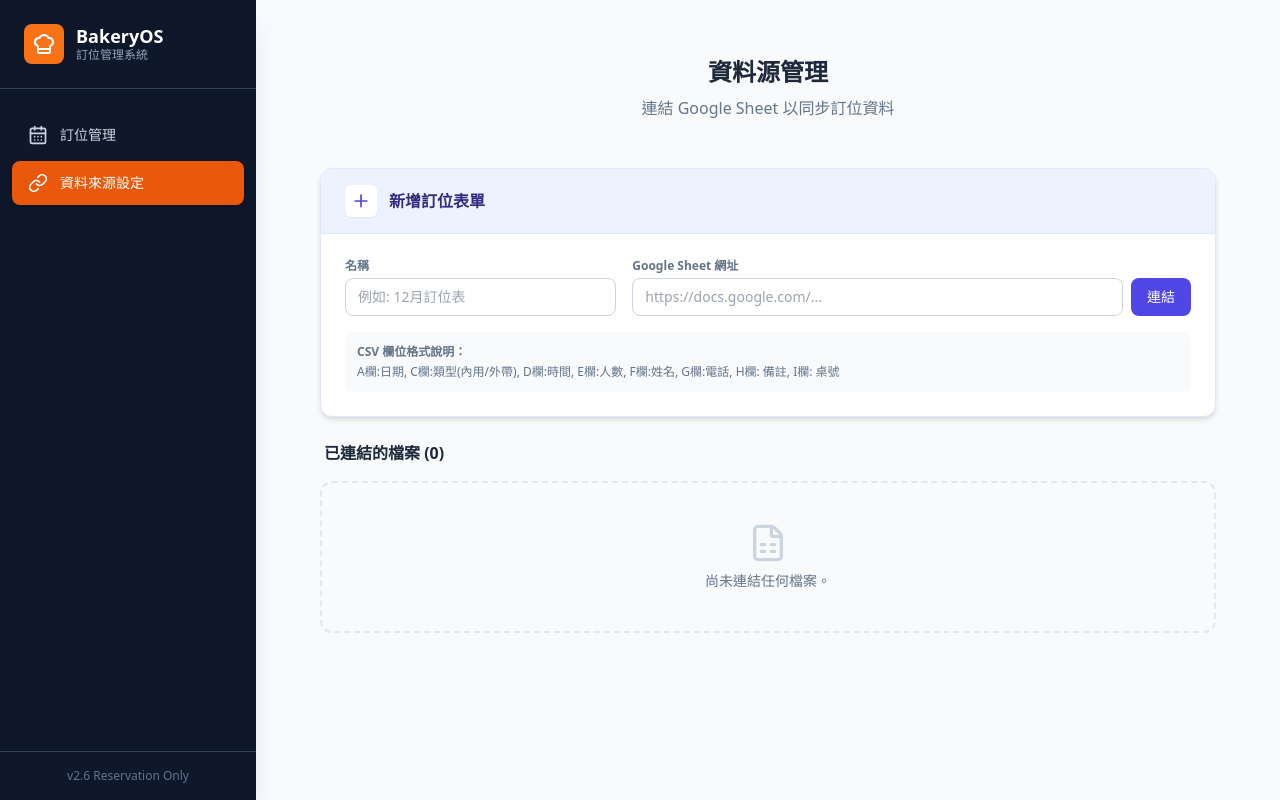
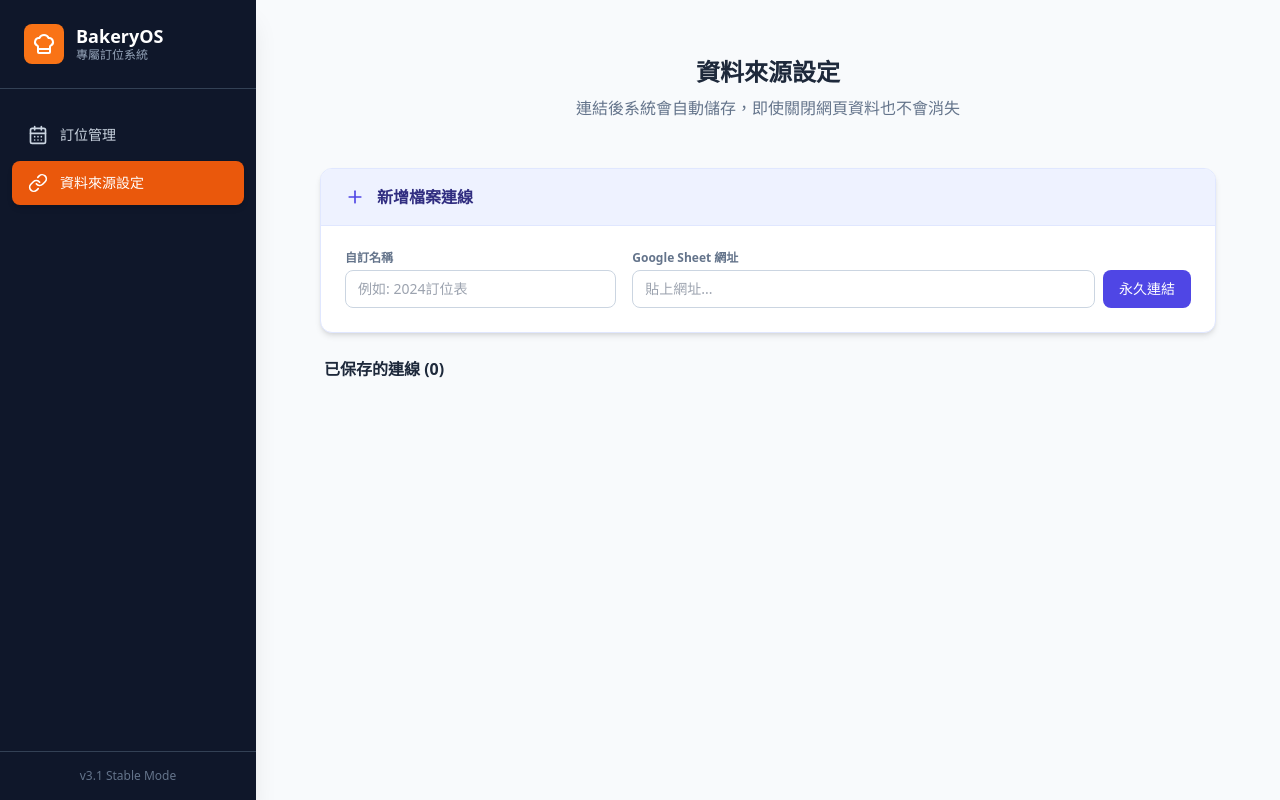
Before and after one commit to davidshen-homeboat/-, a React (Vite) app: page / in a window 1280 px wide. Both pictures are taken after a click on the button "資料來源設定". Built offline with nearby package versions, Linux system fonts and the light colour scheme.

Commit message:
feat(ui): Update sidebar and data loading
Refactors the sidebar component and introduces local storage for saving reservations and data sources. The UI now loads previously saved data on startup, improving persistence.

```diff
--- a/App.tsx
+++ b/App.tsx
@@ -1,25 +1,44 @@
-import React, { useState } from 'react';
-import { AlertCircle, CheckCircle2, FileSpreadsheet, Search, Link as LinkIcon, Plus, Trash2, Phone, Calendar as CalendarIcon, Menu, ChefHat, Users, Inbox } from 'lucide-react';
+import React, { useState, useEffect } from 'react';
+import { AlertCircle, CheckCircle2, FileSpreadsheet, Search, Link as LinkIcon, Plus, Trash2, Phone, Calendar as CalendarIcon, Menu, ChefHat, Users, Inbox, RefreshCw, Loader2 } from 'lucide-react';
 import Sidebar from './components/Sidebar';
 import AnalysisCard from './components/AnalysisCard';
-import { MOCK_RESERVATIONS } from './constants';
 import { AppView, Reservation, DataSource } from './types';
 import { mapReservationsCSV, fetchCsvFromUrl } from './services/dataProcessor';
+
+const STORAGE_KEY_RESERVATIONS = 'bakery_reservations';
+const STORAGE_KEY_SOURCES = 'bakery_sources';
 
 function App() {
   const [currentView, setCurrentView] = useState<AppView>(AppView.RESERVATIONS);
   const [isMobileMenuOpen, setIsMobileMenuOpen] = useState(false);
 
-  // Data State
-  const [reservations, setReservations] = useState<Reservation[]>(MOCK_RESERVATIONS);
+  // Data State with LocalStorage loading
+  const [reservations, setReservations] = useState<Reservation[]>(() => {
+    const saved = localStorage.getItem(STORAGE_KEY_RESERVATIONS);
+    return saved ? JSON.parse(saved) : [];
+  });
 
-  // Integration State
-  const [dataSources, setDataSources] = useState<DataSource[]>([]);
+  const [dataSources, setDataSources] = useState<DataSource[]>(() => {
+    const saved = localStorage.getItem(STORAGE_KEY_SOURCES);
+    return saved ? JSON.parse(saved) : [];
+  });
+
+  // UI State
   const [newUrl, setNewUrl] = useState('');
   const [newName, setNewName] = useState('');
   const [loadingSource, setLoadingSource] = useState(false);
+  const [syncingAll, setSyncingAll] = useState(false);
   const [errorMsg, setErrorMsg] = useState('');
   const [searchTerm, setSearchTerm] = useState('');
+
+  // Persist to LocalStorage
+  useEffect(() => {
+    localStorage.setItem(STORAGE_KEY_RESERVATIONS, JSON.stringify(reservations));
+  }, [reservations]);
+
+  useEffect(() => {
+    localStorage.setItem(STORAGE_KEY_SOURCES, JSON.stringify(dataSources));
+  }, [dataSources]);
 
   const handleAddSource = async () => {
     if (!newUrl) {
@@ -29,24 +48,26 @@ function App() {
     setLoadingSource(true);
     setErrorMsg('');
 
-    const sourceId = Date.now().toString();
-
     try {
       const csvText = await fetchCsvFromUrl(newUrl);
+      const parsedData = mapReservationsCSV(csvText);
 
-      const parsedData = mapReservationsCSV(csvText);
       if (parsedData.length > 0) {
-        setReservations(prev => [...prev, ...parsedData]);
+        setReservations(prev => {
+           const existingIds = new Set(prev.map(p => `${p.date}-${p.customerName}-${p.time}`));
+           const uniqueNew = parsedData.filter(p => !existingIds.has(`${p.date}-${p.customerName}-${p.time}`));
+           return [...prev, ...uniqueNew];
+        });
       } else {
         throw new Error('無法解析資料，請檢查欄位格式');
       }
 
       const newSource: DataSource = {
-        id: sourceId,
+        id: Date.now().toString(),
         name: newName || `Sheet ${dataSources.length + 1}`,
         url: newUrl,
         type: 'RESERVATIONS',
-        lastUpdated: new Date().toLocaleTimeString(),
+        lastUpdated: new Date().toLocaleString(),
         status: 'ACTIVE'
       };
 
@@ -54,24 +75,43 @@ function App() {
       setNewUrl('');
       setNewName('');
       setLoadingSource(false);
-      setCurrentView(AppView.RESERVATIONS); // 跳轉回訂位頁面
+      setCurrentView(AppView.RESERVATIONS);
     } catch (e: any) {
       console.error(e);
-      setErrorMsg(e.message || '連線失敗，請確認連結權限');
+      setErrorMsg(e.message || '連線失敗，請檢查權限');
       setLoadingSource(false);
     }
   };
 
-  const removeSource = (id: string) => {
-    setDataSources(prev => prev.filter(ds => ds.id !== id));
-    // Reset reservations if all sources removed
-    const remainingSources = dataSources.filter(ds => ds.id !== id);
-    if (remainingSources.length === 0) {
-        setReservations([]);
+  const handleSyncAll = async () => {
+    if (dataSources.length === 0) return;
+    setSyncingAll(true);
+    let allNewReservations: Reservation[] = [];
+
+    try {
+        for (const source of dataSources) {
+            const csvText = await fetchCsvFromUrl(source.url);
+            const parsed = mapReservationsCSV(csvText);
+            allNewReservations = [...allNewReservations, ...parsed];
+        }
+        setReservations(allNewReservations);
+        setDataSources(prev => prev.map(s => ({...s, lastUpdated: new Date().toLocaleString()})));
+    } catch (e) {
+        console.error("Sync failed", e);
+        alert("同步失敗，請確認網路連線與檔案權限");
+    } finally {
+        setSyncingAll(false);
     }
   };
 
-  // Helpers
+  const removeSource = (id: string) => {
+    if (confirm('確定要移除此檔案連線嗎？快取資料也將被刪除。')) {
+        const remainingSources = dataSources.filter(ds => ds.id !== id);
+        setDataSources(remainingSources);
+        if (remainingSources.length === 0) setReservations([]);
+    }
+  };
+
   const formatDateDisplay = (dateStr: string) => {
     const date = new Date(dateStr);
     const month = date.getMonth() + 1;
@@ -81,8 +121,7 @@ function App() {
   };
 
   const renderContent = () => {
-    switch (currentView) {
-      case AppView.RESERVATIONS:
+    if (currentView === AppView.RESERVATIONS) {
       const filteredRes = reservations.filter(res =>
          res.customerName.includes(searchTerm) || res.date.includes(searchTerm) || (res.phone && res.phone.includes(searchTerm))
       );
@@ -93,14 +132,14 @@ function App() {
                 <div className="w-20 h-20 bg-slate-100 rounded-full flex items-center justify-center mb-6">
                     <Inbox className="w-10 h-10 text-slate-300" />
                 </div>
-                    <h2 className="text-xl font-bold text-slate-800">尚未連結訂位資料</h2>
-                    <p className="text-slate-500 mt-2 mb-8 max-w-xs">目前沒有任何訂位紀錄。請前往「資料來源設定」連結您的 Google Sheet。</p>
+                <h2 className="text-xl font-bold text-slate-800">尚未連結任何訂位資料</h2>
+                <p className="text-slate-500 mt-2 mb-8 max-w-xs">目前資料為空。請先前往「設定」頁面連結您的 Google Sheet。</p>
                 <button
                     onClick={() => setCurrentView(AppView.INTEGRATION)}
                     className="bg-orange-600 text-white px-6 py-2.5 rounded-xl font-bold shadow-lg shadow-orange-200 hover:bg-orange-700 transition-all flex items-center gap-2"
                 >
                     <LinkIcon className="w-5 h-5" />
-                        去設定資料來源
+                    去連結 Google Sheet
                 </button>
             </div>
           );
@@ -116,10 +155,21 @@ function App() {
 
       return (
          <div className="space-y-6 animate-fade-in pb-20">
-                <div className="flex flex-col gap-2">
-                    <h1 className="text-xl md:text-2xl font-bold text-slate-800">訂位紀錄</h1>
-                    <p className="text-slate-500 text-sm">管理餐廳內用、包場與外帶預約</p>
+            <div className="flex justify-between items-end">
+                <div className="flex flex-col gap-1">
+                    <h1 className="text-xl md:text-2xl font-bold text-slate-800">訂位管理</h1>
+                    <p className="text-slate-500 text-sm">已連結 {dataSources.length} 個 Google Sheet 檔案</p>
                 </div>
+                <button
+                    onClick={handleSyncAll}
+                    disabled={syncingAll}
+                    className="p-2.5 bg-white border border-slate-200 rounded-xl text-slate-600 hover:bg-slate-50 transition-all shadow-sm flex items-center gap-2 text-sm font-medium"
+                >
+                    {syncingAll ? <Loader2 className="w-4 h-4 animate-spin" /> : <RefreshCw className="w-4 h-4 text-orange-600" />}
+                    {syncingAll ? '同步中' : '立即更新'}
+                </button>
+            </div>
+
             <AnalysisCard type="RESERVATIONS" data={filteredRes} />
 
             <div className="sticky top-0 bg-slate-50 pt-2 pb-4 z-20">
@@ -129,18 +179,13 @@ function App() {
                         type="text"
                         value={searchTerm}
                         onChange={(e) => setSearchTerm(e.target.value)}
-                            placeholder="搜尋日期、姓名或電話..."
+                        placeholder="搜尋顧客、電話或日期..."
                         className="w-full pl-10 pr-4 py-3 border border-slate-200 rounded-xl shadow-sm focus:outline-none focus:ring-2 focus:ring-orange-500 bg-white"
                     />
                  </div>
             </div>
 
             <div className="space-y-8">
-                    {sortedResDates.length === 0 && searchTerm && (
-                        <div className="text-center py-10 text-slate-500">
-                            找不到符合「{searchTerm}」的訂位資料
-                        </div>
-                    )}
                 {sortedResDates.map(date => (
                     <div key={date}>
                         <div className="flex items-center gap-2 mb-3 sticky top-20 bg-slate-50/90 backdrop-blur-sm p-2 rounded-lg z-10 w-fit">
@@ -168,7 +213,6 @@ function App() {
                                     </div>
                                     <div className="mt-4 pt-3 border-t border-slate-900/5 flex flex-col gap-2">
                                         {res.phone && <div className="flex items-center gap-2 text-sm text-slate-600"><Phone className="w-3.5 h-3.5" /> {res.phone}</div>}
-                                            {res.notes && <div className="text-sm text-slate-600 italic bg-white/30 p-2 rounded-lg">{res.notes}</div>}
                                     </div>
                                 </div>
                             ))}
@@ -178,32 +222,31 @@ function App() {
             </div>
          </div>
       );
+    }
 
-      case AppView.INTEGRATION:
+    // Integration View
     return (
       <div className="space-y-6 max-w-4xl mx-auto animate-fade-in pb-20">
          <div className="text-center py-6">
-                <h1 className="text-xl md:text-2xl font-bold text-slate-800">資料源管理</h1>
-                <p className="text-sm md:text-base text-slate-500 mt-2">連結 Google Sheet 以同步訂位資料</p>
+            <h1 className="text-xl md:text-2xl font-bold text-slate-800">資料來源設定</h1>
+            <p className="text-sm md:text-base text-slate-500 mt-2">連結後系統會自動儲存，即使關閉網頁資料也不會消失</p>
          </div>
 
          <div className="bg-white rounded-xl shadow-md border border-indigo-100 overflow-hidden">
             <div className="bg-indigo-50 px-4 md:px-6 py-4 border-b border-indigo-100 flex items-center gap-3">
-                    <div className="bg-white p-1.5 rounded-md shadow-sm">
                 <Plus className="w-5 h-5 text-indigo-600" />
-                    </div>
-                    <h3 className="font-bold text-indigo-900">新增訂位表單</h3>
+                <h3 className="font-bold text-indigo-900">新增檔案連線</h3>
             </div>
             <div className="p-4 md:p-6">
                 <div className="grid grid-cols-1 md:grid-cols-12 gap-4">
                     <div className="md:col-span-12 lg:col-span-4">
-                            <label className="block text-xs font-bold text-slate-500 mb-1">名稱</label>
+                        <label className="block text-xs font-bold text-slate-500 mb-1">自訂名稱</label>
                         <input
                             type="text"
                             value={newName}
                             onChange={(e) => setNewName(e.target.value)}
-                                placeholder="例如: 12月訂位表"
-                                className="w-full px-3 py-2 border border-slate-300 rounded-lg text-sm focus:outline-none focus:ring-2 focus:ring-indigo-500"
+                            placeholder="例如: 2024訂位表"
+                            className="w-full px-3 py-2 border border-slate-300 rounded-lg text-sm focus:ring-2 focus:ring-indigo-500"
                         />
                     </div>
                     <div className="md:col-span-12 lg:col-span-8">
@@ -213,82 +256,51 @@ function App() {
                                 type="text"
                                 value={newUrl}
                                 onChange={(e) => setNewUrl(e.target.value)}
-                                    placeholder="https://docs.google.com/..."
-                                    className="flex-1 px-3 py-2 border border-slate-300 rounded-lg text-sm focus:outline-none focus:ring-2 focus:ring-indigo-500"
+                                placeholder="貼上網址..."
+                                className="flex-1 px-3 py-2 border border-slate-300 rounded-lg text-sm focus:ring-2 focus:ring-indigo-500"
                             />
                             <button
                                 onClick={handleAddSource}
                                 disabled={loadingSource}
                                 className="bg-indigo-600 text-white px-4 py-2 rounded-lg text-sm font-medium hover:bg-indigo-700 transition disabled:opacity-50 whitespace-nowrap"
                             >
-                                    {loadingSource ? '連線中...' : '連結'}
+                                {loadingSource ? '連線中' : '永久連結'}
                             </button>
                         </div>
                     </div>
                 </div>
-                    {errorMsg && (
-                        <div className="mt-3 text-xs text-red-600 flex items-center gap-1">
-                            <AlertCircle className="w-3 h-3" /> {errorMsg}
-                        </div>
-                    )}
-                    <div className="mt-4 p-3 bg-slate-50 rounded-lg text-xs text-slate-500">
-                        <p className="font-bold mb-1">CSV 欄位格式說明：</p>
-                        <p>A欄:日期, C欄:類型(內用/外帶), D欄:時間, E欄:人數, F欄:姓名, G欄:電話, H欄: 備註, I欄: 桌號</p>
-                    </div>
+                {errorMsg && <div className="mt-3 text-xs text-red-600">{errorMsg}</div>}
             </div>
          </div>
 
          <div className="space-y-4">
-                <h3 className="font-bold text-slate-800 ml-1">已連結的檔案 ({dataSources.length})</h3>
-                {dataSources.length === 0 ? (
-                    <div className="text-center py-10 border-2 border-dashed border-slate-200 rounded-xl bg-slate-50/50">
-                        <FileSpreadsheet className="w-10 h-10 text-slate-300 mx-auto mb-2" />
-                        <p className="text-slate-500 text-sm">尚未連結任何檔案。</p>
-                    </div>
-                ) : (
-                    <div className="grid grid-cols-1 gap-3">
+            <h3 className="font-bold text-slate-800 ml-1">已保存的連線 ({dataSources.length})</h3>
             {dataSources.map((source) => (
-                            <div key={source.id} className="bg-white p-4 rounded-xl border border-slate-200 flex flex-col sm:flex-row justify-between items-start sm:items-center shadow-sm gap-4">
+                <div key={source.id} className="bg-white p-4 rounded-xl border border-slate-200 flex justify-between items-center shadow-sm">
                     <div className="flex items-center gap-4">
                         <div className="p-2 rounded-lg bg-orange-100 text-orange-600">
                             <CalendarIcon className="w-5 h-5" />
                         </div>
                         <div>
-                                        <h4 className="font-bold text-slate-800 text-sm md:text-base">{source.name}</h4>
-                                        <div className="flex flex-wrap items-center gap-2 md:gap-3 text-xs text-slate-500 mt-0.5">
-                                            <span className="px-2 py-0.5 bg-slate-100 rounded border border-slate-200 whitespace-nowrap">訂位資料</span>
-                                            <span className="whitespace-nowrap">更新: {source.lastUpdated}</span>
+                            <h4 className="font-bold text-slate-800 text-sm">{source.name}</h4>
+                            <p className="text-xs text-slate-400 mt-0.5">上次同步: {source.lastUpdated}</p>
                         </div>
                     </div>
-                                </div>
-                                <div className="flex items-center gap-3 w-full sm:w-auto justify-end">
-                                    <span className="flex items-center gap-1.5 text-xs text-green-600 bg-green-50 px-2 py-1 rounded-full border border-green-100 whitespace-nowrap">
-                                        <CheckCircle2 className="w-3 h-3" /> 連線正常
-                                    </span>
-                                    <button
-                                        onClick={() => removeSource(source.id)}
-                                        className="p-2 text-slate-400 hover:text-red-600 hover:bg-red-50 rounded-lg transition"
-                                        title="移除此連結"
-                                    >
+                    <div className="flex items-center gap-4">
+                        <span className="text-xs text-green-600 font-bold px-2 py-1 bg-green-50 rounded-full border border-green-100">已連線</span>
+                        <button onClick={() => removeSource(source.id)} className="text-slate-400 hover:text-red-600 transition">
                             <Trash2 className="w-4 h-4" />
                         </button>
                     </div>
                 </div>
             ))}
          </div>
-                )}
-             </div>
       </div>
     );
-
-      default:
-        return <div className="p-10">Error</div>;
-    }
   };
 
   return (
     <div className="min-h-screen bg-slate-50 font-sans text-slate-900 flex flex-col md:flex-row">
-      {/* Mobile Header */}
       <div className="md:hidden bg-white border-b border-slate-200 p-4 flex items-center justify-between sticky top-0 z-30 shadow-sm safe-area-top">
          <div className="flex items-center gap-2 font-bold text-slate-800">
             <div className="w-8 h-8 bg-orange-500 rounded flex items-center justify-center">
@@ -296,10 +308,7 @@ function App() {
             </div>
             <span>BakeryOS</span>
          </div>
-         <button
-            onClick={() => setIsMobileMenuOpen(true)}
-            className="p-2 text-slate-600 hover:bg-slate-100 rounded-lg active:scale-95 transition"
-         >
+         <button onClick={() => setIsMobileMenuOpen(true)} className="p-2 text-slate-600">
             <Menu className="w-6 h-6" />
          </button>
       </div>
@@ -311,8 +320,7 @@ function App() {
         onClose={() => setIsMobileMenuOpen(false)}
       />
 
-      {/* Content Area */}
-      <main className="flex-1 md:ml-64 p-4 md:p-8 overflow-y-auto h-[calc(100vh-65px)] md:h-screen transition-all scroll-smooth">
+      <main className="flex-1 md:ml-64 p-4 md:p-8 h-[calc(100vh-65px)] md:h-screen overflow-y-auto">
          <div className="max-w-4xl mx-auto">
              {renderContent()}
          </div>
--- a/components/Sidebar.tsx
+++ b/components/Sidebar.tsx
@@ -17,7 +17,7 @@ const Sidebar: React.FC<SidebarProps> = ({ currentView, onChangeView, isOpen, on
 
   const handleNavClick = (id: AppView) => {
     onChangeView(id);
-    onClose(); // Close sidebar on mobile when item clicked
+    onClose();
   };
 
   return (
@@ -42,16 +42,15 @@ const Sidebar: React.FC<SidebarProps> = ({ currentView, onChangeView, isOpen, on
             </div>
             <div>
               <h1 className="font-bold text-lg leading-tight">BakeryOS</h1>
-              <p className="text-xs text-slate-400">訂位管理系統</p>
+              <p className="text-xs text-slate-400">專屬訂位系統</p>
             </div>
           </div>
-          {/* Mobile Close Button */}
           <button onClick={onClose} className="md:hidden text-slate-400 hover:text-white">
             <X className="w-6 h-6" />
           </button>
         </div>
 
-        <nav className="flex-1 py-6 px-3 space-y-1 overflow-y-auto">
+        <nav className="flex-1 py-6 px-3 space-y-1">
           {menuItems.map((item) => (
             <button
               key={item.id}
@@ -69,7 +68,7 @@ const Sidebar: React.FC<SidebarProps> = ({ currentView, onChangeView, isOpen, on
         </nav>
 
         <div className="p-4 border-t border-slate-700 text-center text-xs text-slate-500">
-          v2.6 Reservation Only
+          v3.1 Stable Mode
         </div>
       </aside>
     </>
```
Lines whose indentation alone changed are shown as unchanged.
